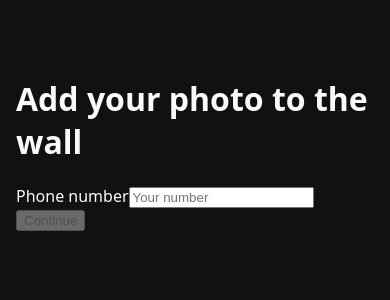
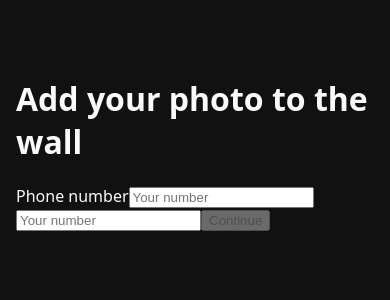
Before and after one commit to anshika-srivastava83/ephemera, a Next.js app: page /event/1/submit in a window 390 px wide. Shown: the top 300 px of the page. Built offline with nearby package versions, Linux system fonts and the light colour scheme; no server answers.

Commit message:
Enter key submits password/phone froms; caption is now optional

```diff
--- a/app/api/submissions/route.js
+++ b/app/api/submissions/route.js
@@ -31,7 +31,7 @@ export async function GET(request) {
 export async function POST(request) {
   const { eventId, phone, caption, photoUrl, polaroidUrl, reuseConsent } = await request.json();
 
-  if (!eventId || !phone || !caption || !photoUrl || !polaroidUrl) {
+    if (!eventId || !phone || !photoUrl || !polaroidUrl) {
     return NextResponse.json({ error: 'Missing required fields' }, { status: 400 });
   }
   if (caption.length > 120) {
--- a/app/event/[eventId]/submit/page.js
+++ b/app/event/[eventId]/submit/page.js
@@ -97,6 +97,12 @@ export default function SubmitPage({ params }) {
         <div>
           <label>Phone number</label>
           <input value={phone} onChange={(e) => setPhone(e.target.value)} placeholder="Your number" />
+          <input
+            value={phone}
+            onChange={(e) => setPhone(e.target.value)}
+            placeholder="Your number"
+            onKeyDown={(e) => e.key === 'Enter' && phone && checkPhone()}
+          />
           <button onClick={checkPhone} disabled={!phone}>
             Continue
           </button>
--- a/app/owner/event/[eventId]/finalize/page.js
+++ b/app/owner/event/[eventId]/finalize/page.js
@@ -101,6 +101,7 @@ export default function FinalizePage({ params }) {
             placeholder="Owner password"
             value={password}
             onChange={(e) => setPassword(e.target.value)}
+            onKeyDown={(e) => e.key === 'Enter' && password && load()}
           />
           <button onClick={load} disabled={!password}>
             Load
--- a/app/owner/event/[eventId]/gallery/page.js
+++ b/app/owner/event/[eventId]/gallery/page.js
@@ -83,6 +83,7 @@ export default function GalleryPage({ params }) {
             placeholder="Owner password"
             value={password}
             onChange={(e) => setPassword(e.target.value)}
+            onKeyDown={(e) => e.key === 'Enter' && password && loadAll()}
           />
           <button onClick={loadAll} disabled={!password}>
             Load gallery
--- a/app/owner/event/[eventId]/moderate/page.js
+++ b/app/owner/event/[eventId]/moderate/page.js
@@ -120,6 +120,7 @@ export default function ModeratePage({ params }) {
             placeholder="Owner or collaborator password"
             value={password}
             onChange={(e) => setPassword(e.target.value)}
+            onKeyDown={(e) => e.key === 'Enter' && password && loadAll()}
           />
           <button onClick={loadAll} disabled={!password}>
             Load submissions
--- a/app/owner/event/[eventId]/select-style/page.js
+++ b/app/owner/event/[eventId]/select-style/page.js
@@ -141,6 +141,7 @@ export default function SelectStylePage({ params }) {
             placeholder="Owner password"
             value={password}
             onChange={(e) => setPassword(e.target.value)}
+            onKeyDown={(e) => e.key === 'Enter' && password && loadAll()}
           />
           <button onClick={loadAll} disabled={!password}>
             Load previews
```
